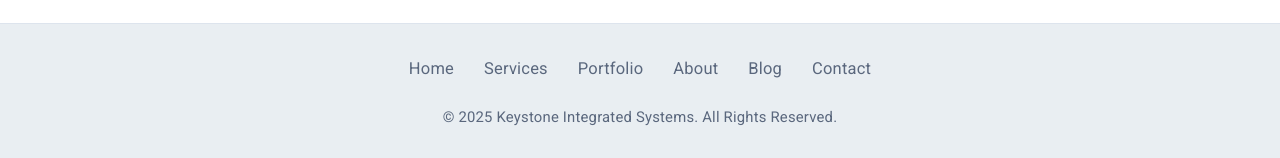
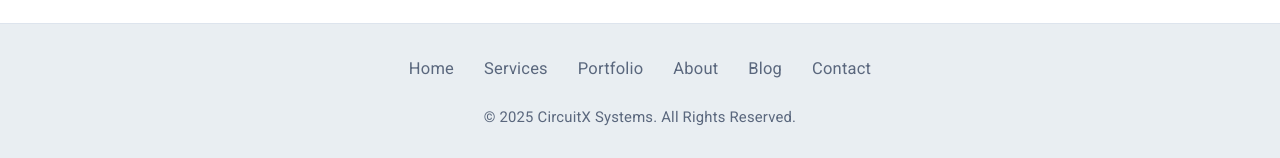
Before and after one commit to CircuitX-Systems/CircuitX-Systems.github.io, a Jekyll site: the page built from contact.html, in a window 1280 px wide and 1254 px high. Shown: the part 1093-1251 px from the top of the window. Built offline with Jekyll 4.4.1, drawn with Linux system fonts in a browser that asks for light colours.

Commit message:
Update footer.html

```diff
--- a/_includes/footer.html
+++ b/_includes/footer.html
@@ -9,7 +9,7 @@
       <li><a href="{{ '/contact.html' | relative_url }}">Contact</a></li>
     </ul>
     <p class="footer-copyright">
-      © {{ site.time | date: '%Y' }} Keystone Integrated Systems. All Rights Reserved.
+      © {{ site.time | date: '%Y' }} CircuitX Systems. All Rights Reserved.
     </p>
   </div>
 </footer>
```
